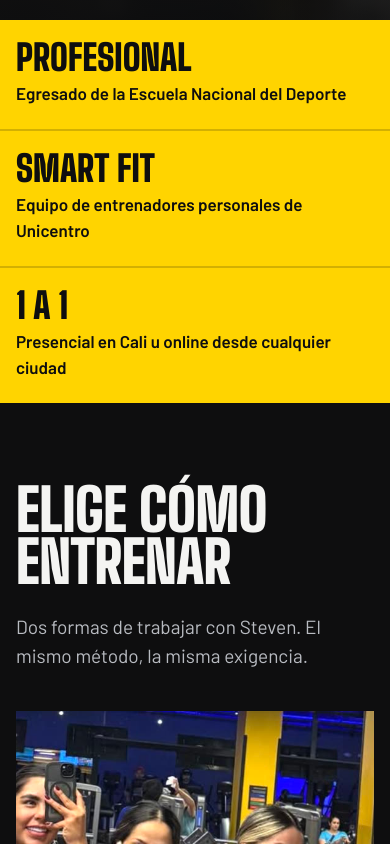
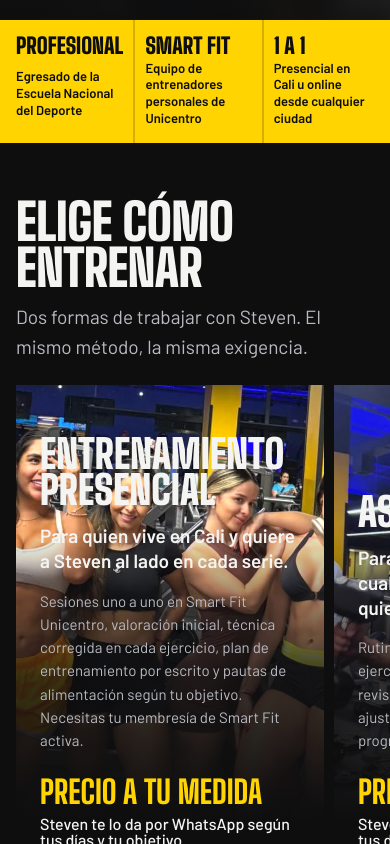
Before and after one commit to JuanMora1945/steven-pelaez-trainer, a React (Vite) app: page / in a window 390 px wide. Shown: the part 920-1764 px from the top of the page. Built offline with nearby package versions, Linux system fonts and the light colour scheme.

Commit message:
style: shorter phone layout with swipe carousels and compact sections

```diff
--- a/src/index.css
+++ b/src/index.css
@@ -1581,3 +1581,172 @@ a {
     padding-inline: 16px;
   }
 }
+
+/* Phone: shorter page. Swipe carousels for plans and clients, compact sections. */
+@media (max-width: 720px) {
+  .pricing,
+  .builder,
+  .process,
+  .clients,
+  .about,
+  .faq,
+  .contact {
+    padding-top: 56px;
+    padding-bottom: 56px;
+  }
+
+  .section-head {
+    margin-bottom: 24px;
+    gap: 12px;
+  }
+
+  .head {
+    font-size: 13vw;
+  }
+
+  /* Credentials: three in one row */
+  .facts__list {
+    grid-template-columns: repeat(3, 1fr);
+  }
+
+  .facts__list li {
+    padding: 16px 10px;
+    gap: 4px;
+  }
+
+  .facts__list li:first-child {
+    padding-left: 16px;
+  }
+
+  .facts__list li:last-child {
+    padding-right: 16px;
+  }
+
+  .facts__list li + li {
+    border-top: 0;
+    border-left: 2px solid rgb(14 14 15 / 0.18);
+  }
+
+  .facts__list strong {
+    font-size: 1.375rem;
+  }
+
+  .facts__list span {
+    font-size: 0.8125rem;
+    line-height: 1.3;
+  }
+
+  /* Swipe carousels: the next card peeks in so it is clear there is more */
+  .pricing__grid,
+  .bento {
+    display: flex;
+    gap: 10px;
+    overflow-x: auto;
+    scroll-snap-type: x mandatory;
+    scroll-padding-inline: 16px;
+    padding: 0 16px 4px;
+    scrollbar-width: none;
+  }
+
+  .pricing__grid::-webkit-scrollbar,
+  .bento::-webkit-scrollbar {
+    display: none;
+  }
+
+  .plan {
+    flex: 0 0 86%;
+    min-height: 560px;
+    scroll-snap-align: start;
+  }
+
+  .plan--orange {
+    order: 0;
+  }
+
+  .plan__includes {
+    font-size: 0.9375rem;
+  }
+
+  .bento__tile {
+    flex: 0 0 64%;
+    scroll-snap-align: start;
+  }
+
+  /* Plan builder: tighter chips and result */
+  .builder .grid {
+    gap: 28px;
+  }
+
+  .builder__result {
+    margin-top: 0;
+    gap: 12px;
+  }
+
+  .choice-group {
+    margin-top: 20px;
+  }
+
+  .choice span {
+    min-height: 44px;
+    padding: 8px 16px;
+  }
+
+  .builder__count strong {
+    font-size: 3.5rem;
+  }
+
+  .builder__message {
+    padding: 12px 14px;
+    font-size: 0.9375rem;
+  }
+
+  /* Process: landscape media instead of a tall portrait */
+  .stage__video {
+    aspect-ratio: 16 / 10;
+    object-position: 50% 30%;
+  }
+
+  .stage__tab {
+    min-height: 56px;
+    padding: 12px 16px;
+  }
+
+  /* About: square portrait, two photos side by side */
+  .about__portrait img {
+    aspect-ratio: 4 / 3;
+    object-position: 50% 25%;
+  }
+
+  .about__copy {
+    gap: 14px;
+  }
+
+  .about__photos {
+    grid-template-columns: 1fr 1fr;
+    gap: 8px;
+  }
+
+  .about__team img,
+  .about__clients img {
+    aspect-ratio: 3 / 4;
+  }
+
+  .about__team figcaption,
+  .about__clients figcaption {
+    font-size: 0.75rem;
+  }
+
+  /* FAQ and closing */
+  .faq__q button {
+    padding: 14px 16px;
+  }
+
+  .contact__info {
+    margin-top: 32px;
+  }
+
+  .footer {
+    padding-top: 40px;
+    padding-bottom: 96px;
+  }
+}
```
Also changed, not shown: odd/tasks/steven-landing.md (+1 -0 lines).
